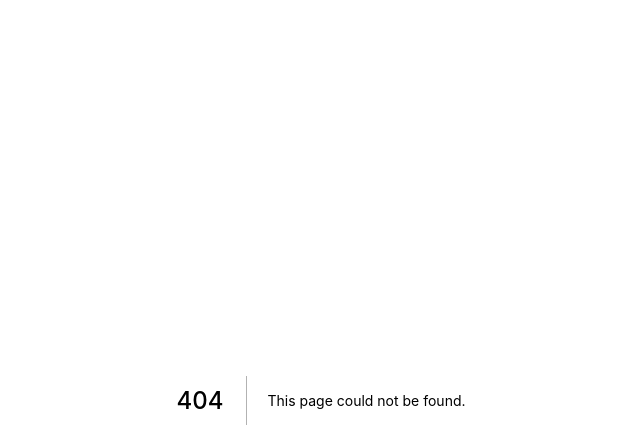
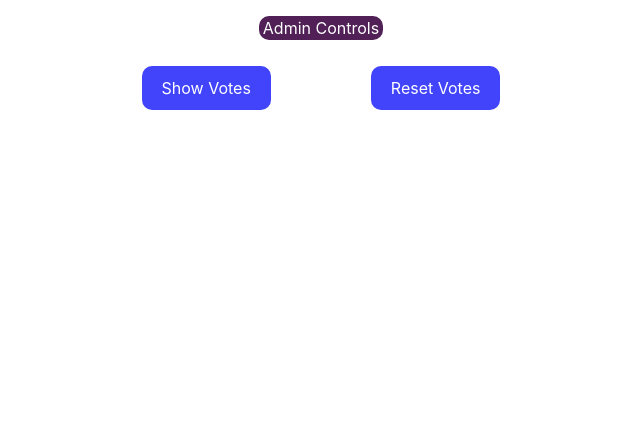
Before and after one commit to rxqvx/Poker-Planning, a Next.js app: page /components/admControls/AdmControls in a window 1280 px wide. Before the commit this address had no page. Shown: the top 448 px of the page, without its empty margins (319-959 px from the left). Built offline with nearby package versions, Linux system fonts and the light colour scheme.

Commit message:
Começo da integracao back-front

```diff
--- /dev/null
+++ b/src/pages/components/admControls/AdmControls.tsx
@@ -0,0 +1,23 @@
+import React from 'react';
+import styles from './admControls.module.css'
+
+function App() {
+  const [showVotes, setShowVotes] = React.useState(false);
+  return (
+    <>
+      <section className={styles.adminControls}>
+          <div className={styles.titleAdminPai}>
+          <p className={styles.titleAdminControl}>Admin Controls</p>
+          </div>
+          <div className={styles.buttonsFather}>
+            <button className={styles.displayButtons} onClick={() => setShowVotes(true)}>Show Votes</button>
+            <button className={styles.displayButtons} onClick={() => setShowVotes(false)} >Reset Votes</button>
+            </div>
+        </section>
+    </>
+  );
+
+}
+
+
+export default App;
--- /dev/null
+++ b/src/pages/components/admControls/admControls.module.css
@@ -0,0 +1,58 @@
+.admchild{
+  color: white;
+  text-align: center;
+  background-color: rgb(112, 112, 112);
+  border-radius: 10px;
+  width: 10%;
+}
+.admcontrol{
+  display: flex;
+  justify-content: center;
+  align-items: center;
+}
+
+.adminControls{
+  padding: 1em;
+  text-align: center;
+}
+.titleAdminControl{
+  background: #502057;
+  color:white;
+  border-radius: 10px;
+  text-align: center;
+  width: 10%;
+}
+
+.titleAdminPai{
+  display: flex;
+  justify-content: center;
+  align-items: center;
+}
+
+.buttonsFather{
+  display: flex;
+  justify-content: center;
+
+}
+.displayButtons{
+  background-color: rgb(65, 68, 250);
+  color: #fff;
+  border: none;
+  border-radius: 10px;
+  padding: 10px 20px;
+  margin: 10px 50px 20px;
+
+}
+
+.displayButtons:hover{
+  background-color: rgb(103, 105, 231);
+  transform: scale(1.08);
+  box-shadow: 0px 0px 8px 2px rgba(0,0,0,0.5);
+}
+
+.displayButtons:active{
+  background-color: rgb(0, 2, 94);
+  transform: scale(1.05);
+  box-shadow: 0px 0px 8px 2px rgba(0,0,0,0.5);
+
+}
--- a/src/pages/erroUserName.tsx
+++ b/src/pages/erroPaginaInvalida.tsx
@@ -6,7 +6,7 @@ function App(){
     <Link href='/'>
       <a>Volte a homepage</a>
     </Link>
-    <p>É necessário ter inserido o nickname e o nome da sala para acessar as salas do Planning.</p>
+    <p>É necessário ter inserido o nickname <s>(e o nome da sala)</s> para acessar as salas do Planning.</p>
     </>
   )
 }
--- a/src/pages/index.tsx
+++ b/src/pages/index.tsx
@@ -51,7 +51,6 @@ const HomePage = () : JSX.Element =>  {
           sessionStorage.setItem('room',JSON.stringify(data.room));
           sessionStorage.setItem('myUser',JSON.stringify(data.myUser));
 
-        //   window.open(`/room?roomName=${room}&nameUser${name}`, "_self");
           window.open(`/UserRoom?roomName=${room}&nameUser=${name}`, "_self");
       } catch(err) {alert("Error in the request")}
   }
--- a/src/styles/AppUser.module.css
+++ b/src/styles/userRoom.module.css
@@ -101,7 +101,7 @@
   cursor: pointer;
 }
 .buttonUser::after{
-  content: url('../../public/luz.svg');
+  content: url('../../public/sol.svg');
   width: 35px;
   height: 35px;
   background-color: rgb(212, 0, 255);
```
Also changed, not shown: src/pages/UserRoom.tsx (+26 -30 lines), src/pages/components/cardsFibonacci/CardFibonacci.tsx (+3 -6 lines), public/luz.svg (deleted), public/sol.svg (added).
